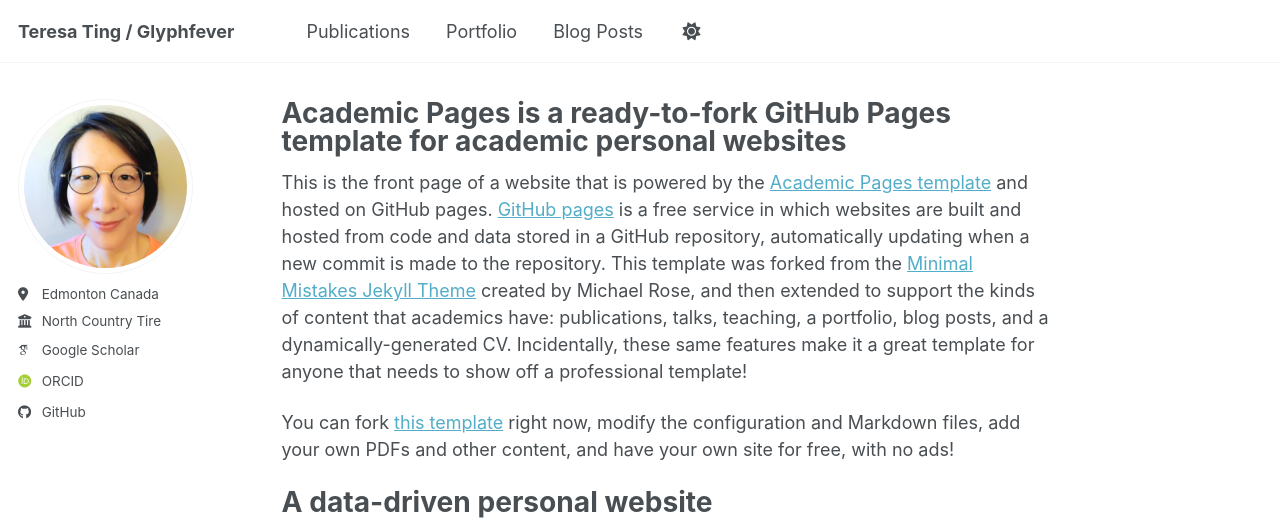
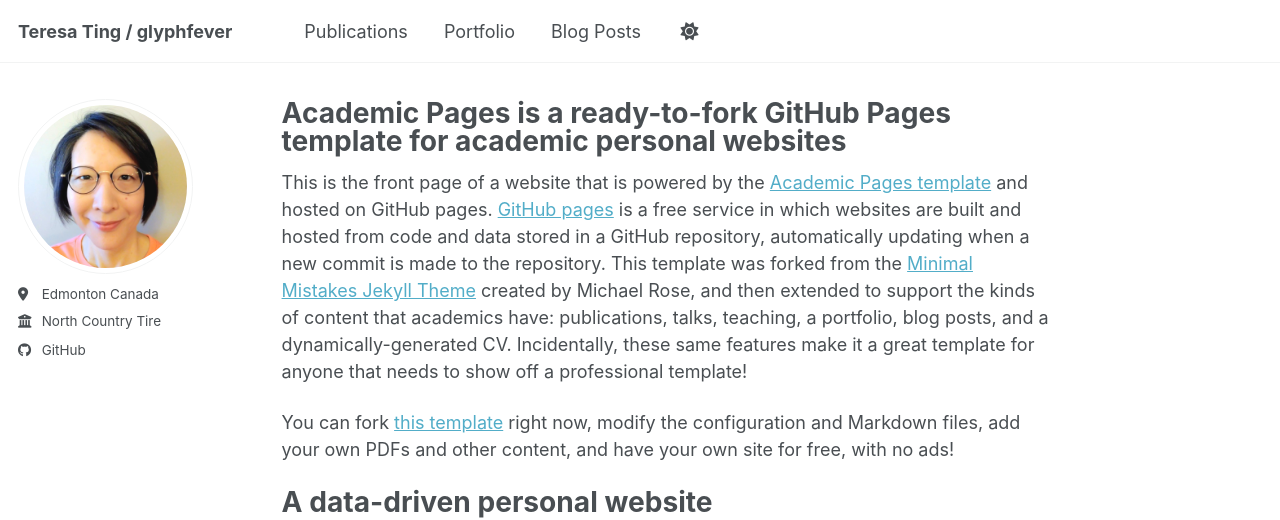
Before and after one commit to glyphfever/glyphfever.github.io, a Jekyll site: the page built from _pages/about.md, in a window 1280 px wide. Shown: the top 520 px of the page. Built offline with Jekyll 4.4.1, drawn with Linux system fonts in a browser that asks for light colours; some web fonts are replaced; a script bundle is joined from its source files by our own code; library files that are not in the unit come from our copies.

Commit message:
Fix casing and remove URLs in _config.yml

```diff
--- a/_config.yml
+++ b/_config.yml
@@ -9,11 +9,11 @@
 # Basic Site Settings
 locale                   : "en-US"
 site_theme               : "default" # Currently available options are "default", "air"
-title                    : "Teresa Ting / Glyphfever"
+title                    : "Teresa Ting / glyphfever"
 title_separator          : "-"
 name                     : &name "Teresa"
 description              : &description "Teresa's portfolio"   # Update this with a general description of your site, this is the default if not overridden by a page
-url                      : https://glyphfever.github.io/ # The base hostname & protocol for your site e.g. "https://[your GitHub username].github.io",
+url                      : https://glyphfever.github.io # The base hostname & protocol for your site e.g. "https://[your GitHub username].github.io",
                                                            # or if you already have some other page hosted on Github then use "https://[your GitHub username].github.io/[Your Repo Name]"
 baseurl                  : "" # the subpath of your site, e.g. "/blog"
 repository               : "glyphfever/glyphfever.github.io"
@@ -35,10 +35,10 @@
   # Academic websites
   academia         : # URL
   arxiv            : # URL - Update with the correct link to your profile
-  googlescholar    : "https://scholar.google.com/citations?user=PS_CX0AAAAAJ"
+  googlescholar    : #"https://scholar.google.com/citations?user=PS_CX0AAAAAJ"
   inspire-hep      : # URL
   impactstory      : # URL
-  orcid            : "https://orcid.org/yourorcidurl"
+  orcid            : #"https://orcid.org/yourorcidurl"
   semantic         : # URL
   ssrn             : # URL
   pubmed           : #"https://www.ncbi.nlm.nih.gov/pubmed/?term=john+snow"
@@ -51,7 +51,7 @@
   bitbucket        : # Username - Update with your username on the site
   codepen          : # Username
   dribbble         : # Username
-  github           : "Glyphfever"
+  github           : "glyphfever"
   kaggle           : # Username
   stackoverflow    : # User number or user number and name (i.e., use "1" or "1/jeff-atwood")
 
```
